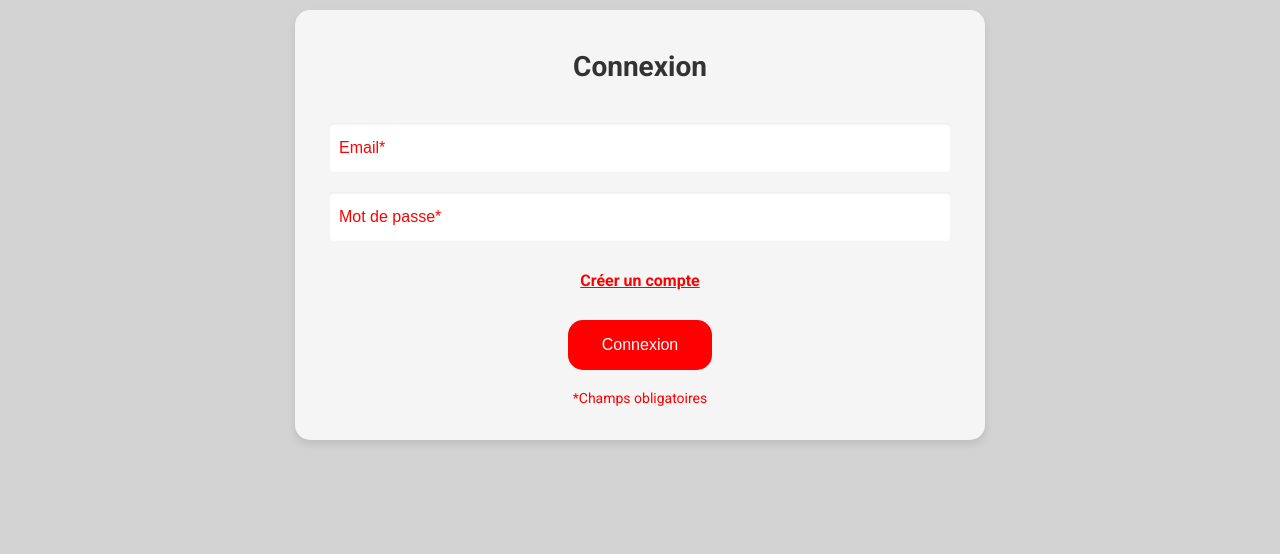
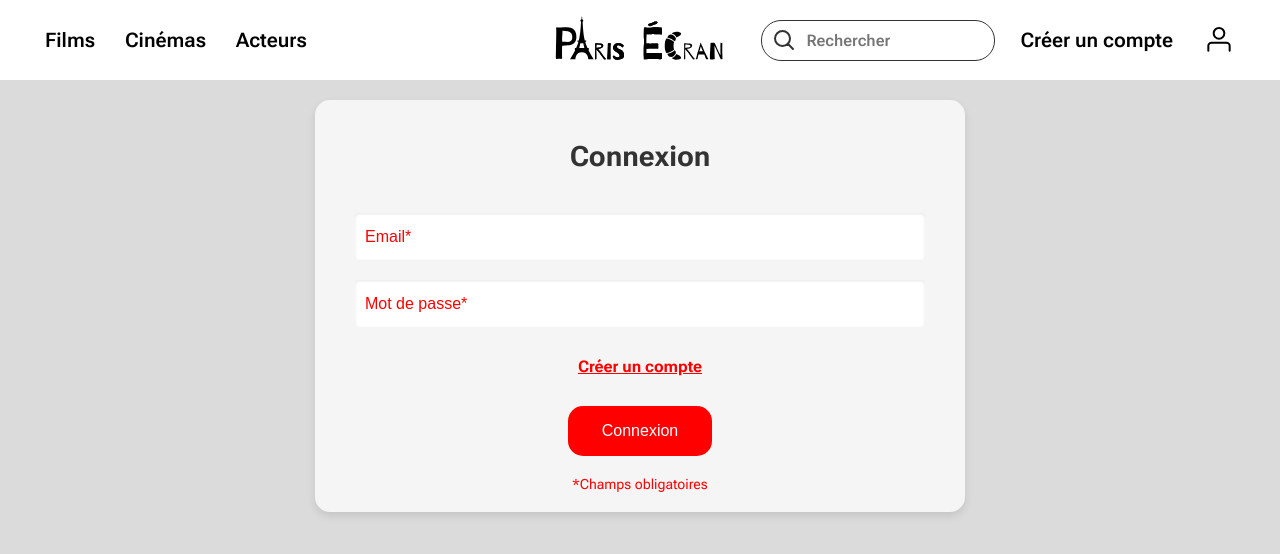
Before and after one commit to Woodiss/ParisEcran, a PHP site: page /ParisEcran/src/views/subscribers/login.php in a window 1280 px wide. Shown: the top 554 px of the page. Run offline with PHP 8.4, Linux system fonts and the light colour scheme.

Commit message:
Modification du CSS de login.php et de register.php

```diff
--- a/public/css/login.css
+++ b/public/css/login.css
@@ -1,32 +1,23 @@
-body {
-    background-color: lightgray;
-    margin: 0;
-    display: flex;
-    justify-content: center;
-    align-items: center;
-    padding: 10px 20px;
-    gap: 10px;
-    font-family: 'Roboto', flex;
-}
-
-.container {
+.pc-container {
     background-color: whitesmoke;
-    width: 650px;
+    max-width: 650px;
     border-radius: 15px;
     padding: 20px;
     text-align: center;
     box-shadow: 0 4px 8px rgba(0, 0, 0, 0.1); /* Ajout d'un léger effet de profondeur */
     gap: 20px;
+    margin: 20px auto;
 }
 
-.container h1 {
+.pc-container h1 {
     margin: 20px 0 30px; /* Plus d'espace au-dessus et en dessous */
     font-size: 28px; /* Taille ajustée pour le titre */
-    font-family: 'Roboto', flex; /* Utilisation d'une police élégante */
+    font-weight: var(fw-SemiBold);
+    /* font-family: 'Roboto', flex; Utilisation d'une police élégante */
     color: #333; /* Couleur du texte */
 }
 
-.container input {
+.pc-container input {
     width: calc(100% - 40px); /* S'adapte au padding du conteneur */
     height: 47px;
     border: none;
@@ -37,11 +28,11 @@ body {
     box-shadow: inset 0 1px 3px rgba(0, 0, 0, 0.1);
 }
 
-.container input::placeholder {
+.pc-container input::placeholder {
     color: red;
 }
 
-.container .link {
+.pc-container .pc-link {
     display: inline-block; /* Alignement propre du lien */
     margin: 20px 0; /* Plus d'espace au-dessus et en dessous */
     color: red;
@@ -49,7 +40,7 @@ body {
     font-weight: bold;
 }
 
-.container .btn {
+.pc-container .pc-btn {
     background-color: red;
     color: white;
     width: 144px;
@@ -62,11 +53,11 @@ body {
     transition: background-color 0.3s;
 }
 
-.container .btn:hover {
+.pc-container .pc-btn:hover {
     background-color: darkred;
 }
 
-.container p {
+.pc-container p {
     color: red;
     font-size: 14px;
     margin-top: 10px;
--- a/public/css/register.css
+++ b/public/css/register.css
@@ -1,17 +1,6 @@
-/* Appliquer une police globale */
-body {
-    background-color: #f2f2f2; /* Couleur de fond claire */
-    margin: 0;
-    display: flex;
-    justify-content: center;
-    align-items: center;
-    min-height: 100vh; /* Centrer verticalement */
-    font-family: 'Roboto', sans-serif; /* Police Roboto */
-}
-
-.form {
+.pi-form {
     background-color: #fff; /* Couleur de fond du formulaire */
-    width: 600px;
+    max-width: 600px;
     padding: 30px;
     border-radius: 15px;
     box-shadow: 0px 4px 8px rgba(0, 0, 0, 0.1); /* Ombre douce */
@@ -19,29 +8,30 @@ body {
     flex-direction: column; /* Organisation verticale */
     gap: 20px; /* Espacement entre les champs */
     align-items: center; /* Centrer les éléments */
+    margin: 20px auto;
 }
 
-.form h1 {
+.pi-form h1 {
     margin: 0 0 20px; /* Espacement en bas */
     font-size: 28px; /* Taille du texte */
     color: #000; /* Texte noir */
     text-align: center;
 }
 
-.form .row {
+.pi-form .pi-row {
     display: flex;
     gap: 10px; /* Espacement horizontal entre les champs */
     width: 100%; /* Prendre toute la largeur disponible */
 }
 
-.form .row input {
+.pi-form .pi-row input {
     flex: 1; /* Faire en sorte que les champs prennent la même largeur */
 }
 
-.form input[type="text"],
-.form input[type="email"],
-.form input[type="password"],
-.form input[type="date"] {
+.pi-form input[type="text"],
+.pi-form input[type="email"],
+.pi-form input[type="password"],
+.pi-form input[type="date"] {
     width: 100%; /* Largeur totale */
     height: 47px;
     padding: 10px;
@@ -51,15 +41,15 @@ body {
     box-sizing: border-box; /* Inclure padding dans la largeur totale */
 }
 
-.form input[type="text"]::placeholder,
-.form input[type="email"]::placeholder,
-.form input[type="password"]::placeholder,
-.form input[type="date"]::placeholder {
+.pi-form input[type="text"]::placeholder,
+.pi-form input[type="email"]::placeholder,
+.pi-form input[type="password"]::placeholder,
+.pi-form input[type="date"]::placeholder {
     color: red; /* Placeholder en rouge */
     font-size: 14px;
 }
 
-.form p {
+.pi-form p {
     font-size: 14px;
     color: red; /* Texte rouge pour correspondre à vos besoins */
     display: flex; /* Alignement du texte avec la case à cocher */
@@ -68,11 +58,11 @@ body {
     margin: 0;
 }
 
-.form input[type="checkbox"] {
+.pi-form input[type="checkbox"] {
     margin-right: 10px; /* Espacement entre la case et le texte */
 }
 
-.form input[type="submit"] {
+.pi-form input[type="submit"] {
     background-color: red;
     color: white;
     width: 144px;
@@ -85,13 +75,18 @@ body {
     transition: background-color 0.3s;
 }
 
-.form input[type="button"]:hover {
+.pi-form input[type="button"]:hover {
     background-color: darkred; /* Couleur plus foncée au survol */
 }
 
-.form p:last-of-type {
+.pi-form p:last-of-type {
     font-size: 12px;
     color: red; /* Texte rouge pour indiquer les champs obligatoires */
     text-align: center;
     margin-top: 10px;
 }
+@media (max-width: 400px) {
+    .pi-form .pi-row {
+        flex-direction: column;
+    }
+}
--- a/src/views/header.html.php
+++ b/src/views/header.html.php
@@ -12,6 +12,8 @@ if (isset($_SESSION['id'])) {
     <meta name="viewport" content="width=device-width, initial-scale=1.0">
     <link rel="stylesheet" href="../../../public/css/style.css">
     <link rel="stylesheet" href="../../../public/css/reservation.css">
+    <link rel="stylesheet" href="../../../public/css/login.css">
+    <link rel="stylesheet" href="../../../public/css/register.css">
     <title><?= $titlePage ?></title>
     <script src="../../../public/js/navBar.js" defer></script>
     <script src="../../../public/js/scrollContainerFilm.js" defer></script>
--- a/src/views/subscribers/login.php
+++ b/src/views/subscribers/login.php
@@ -20,27 +20,18 @@ if ($_SERVER['REQUEST_METHOD'] === 'POST') {
     }
 }
 // print_r($_SESSION);
+$titlePage = "Connexion";
+
+require_once __DIR__ . "/../../../src/views/header.html.php";
+
 ?>
-
-<!DOCTYPE html>
-<html lang="fr">
-<head>
-    <meta charset="UTF-8">
-    <meta name="viewport" content="width=device-width, initial-scale=1.0">
-    <link rel="preconnect" href="https://fonts.googleapis.com">
-    <link rel="stylesheet" href="../../../public/css/login.css">
-    <link rel="preconnect" href="https://fonts.gstatic.com" crossorigin>
-    <link href="https://fonts.googleapis.com/css2?family=Lobster&family=Manrope:wght@200..800&family=Montserrat:ital,wght@0,100..900;1,100..900&family=Roboto:ital,wght@0,100;0,300;0,400;0,500;0,700;0,900;1,100;1,300;1,400;1,500;1,700;1,900&display=swap" rel="stylesheet">
-    <title>Connexion</title>
-</head>
-<body>
-    <div class="container">
+    <div class="pc-container">
         <h1>Connexion</h1>
-        <form class="form" action="" method="POST">
+        <form class="pc-form" action="" method="POST">
             <input type="email" placeholder="Email*" name="email" required><br>
             <input type="password" placeholder="Mot de passe*" name="password" required><br>
-            <a href="inscritpion.html" class="link">Créer un compte</a><br>
-            <button type="submit" class="btn">Connexion </button>
+            <a href="./register.php" class="pc-link">Créer un compte</a><br>
+            <button type="submit" class="pc-btn">Connexion </button>
             <p style="color: red;">*Champs obligatoires</p>
         </form>
 
```
Also changed, not shown: public/js/reservation.js (+0 -35 lines), src/views/subscribers/register.php (+4 -18 lines).
